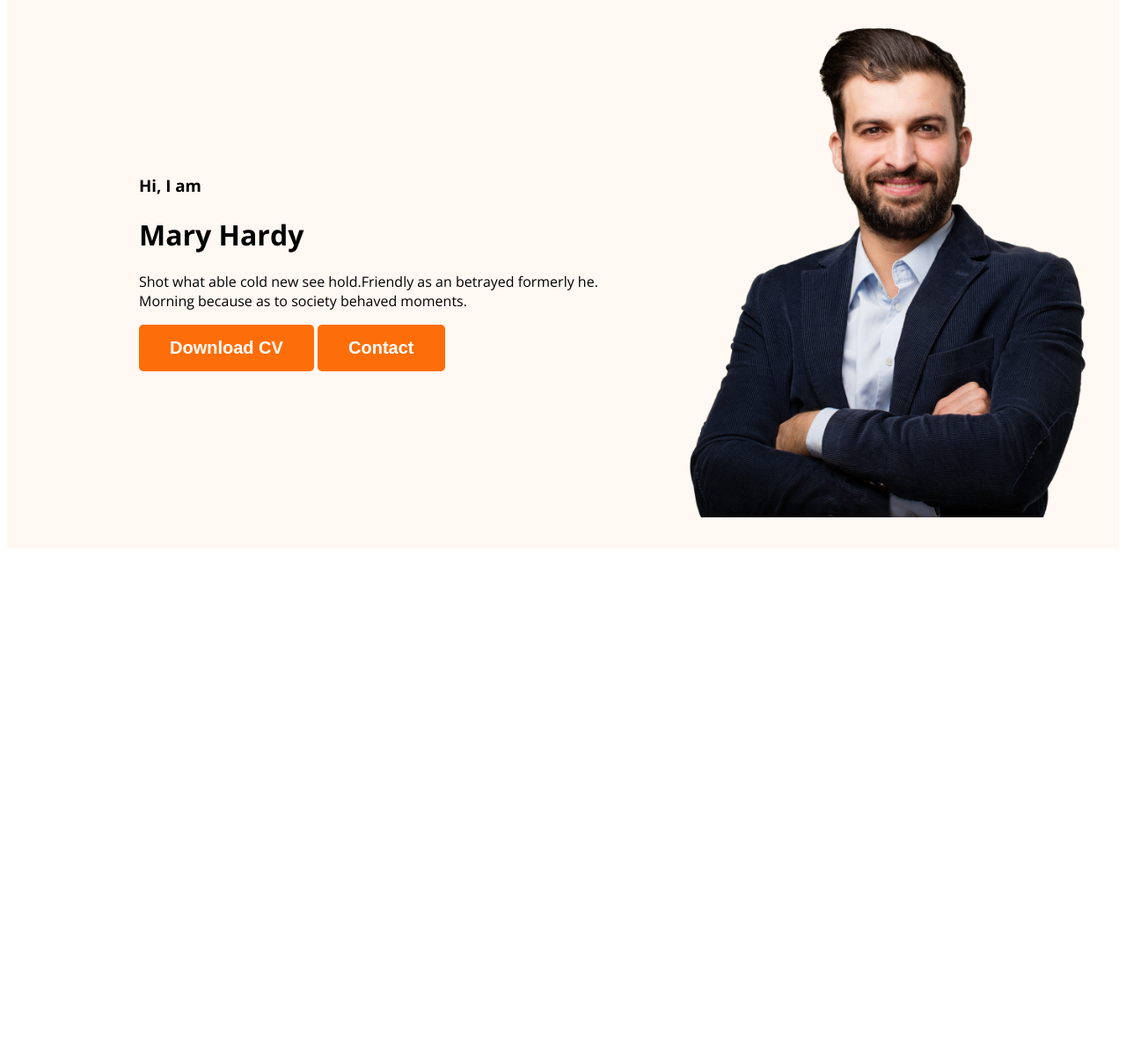
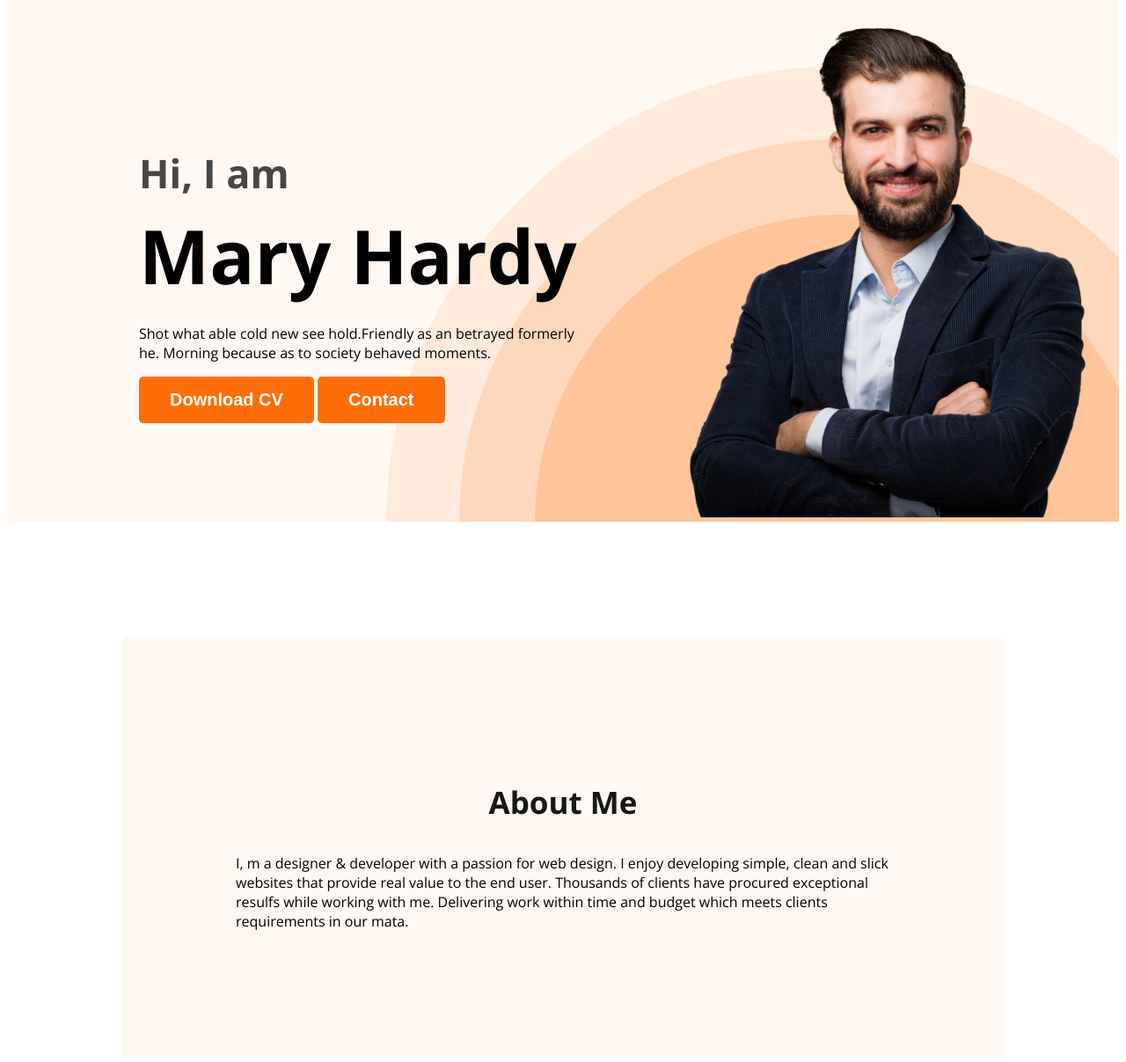
Before and after one commit to 89Faisal/webdeveloper-portfolio, a plain HTML site: page index.html in a window 1280 px wide. Shown: the part 180-1387 px from the top of the page at 88% size. Before the commit the page ends 811 px from the top, so only its background shows below. Drawn offline with nearby package versions, Linux system fonts and the light colour scheme.

Commit message:
about section created

```diff
--- a/index.html
+++ b/index.html
@@ -24,7 +24,7 @@
             </ul>
         </nav>
         <div class="banner">
-            <div>
+            <div class="banner-content">
                 <h3 class="banner-greeting">Hi, I  am</h3>
                 <h1 class="banner-title">Mary Hardy</h1>
                 <p>Shot what able cold new see hold.Friendly as
@@ -43,6 +43,18 @@
     </header>
 
     <main>
+        <section class="about">
+        <h3 class="section-title">About Me</h3
+        <p class="section-description">
+            I, m a designer & developer with a passion for web design.
+            I enjoy developing simple, clean and slick websites that provide real value to the end user.
+            Thousands of clients have procured exceptional resulfs while working with me.
+            Delivering work within time and budget which meets clients requirements in our mata.
+        </p>
+
+        </section>
+
+
 
 
     </main>
--- a/styles/portfolio.css
+++ b/styles/portfolio.css
@@ -21,6 +21,18 @@
     color: white;
     font-weight: 700;
     padding:15px 35px
+}
+.section-title{
+    color: #181818;
+    text-align: center;
+    font-size: 35px;
+    font-weight: 700;
+}
+
+.section-description{
+    color: #757575;
+    text-align: center;
+    font-size: 18px;
 }
 
 /* nav related styles */
@@ -55,15 +67,45 @@
 /* header related styles */
 .header{
     background-color: #FFF8F3;
+    background-image: url('../images/header_bg.png');
+    background-repeat: no-repeat;
+    background-position: bottom right;
 }
 
 .banner{
 
-    padding: 30px 30px 30px 150px;
+    padding: 30px 30px 0px 150px;
     display:flex;
     align-items: center;
+    justify-content: space-between;
+}
+
+.banner-content{
+
+    max-width: 500px;
 }
 .banner .profile-picture {
 
 width: 500px;
 }
+.banner-greeting{
+    font-size: 45px;
+    color: #474747;
+    margin-bottom: 0px;
+}
+.banner-title{
+    font-size: 85px;
+    font-weight:700;
+    margin-top: 5px;
+    margin-bottom: 20px;
+}
+
+/* main section styles */
+/* About section styles */
+
+.about{
+    padding: 130px;
+    border-radius: 10px;
+    background: #FFF8F3;
+    margin: 130px;
+}
```
